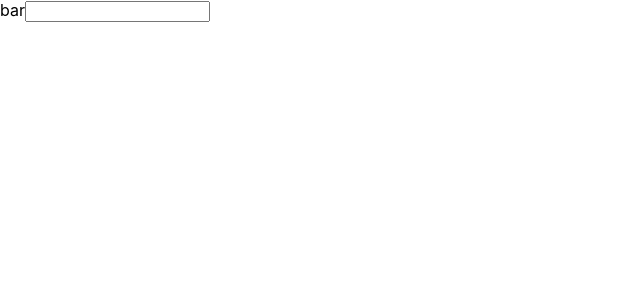
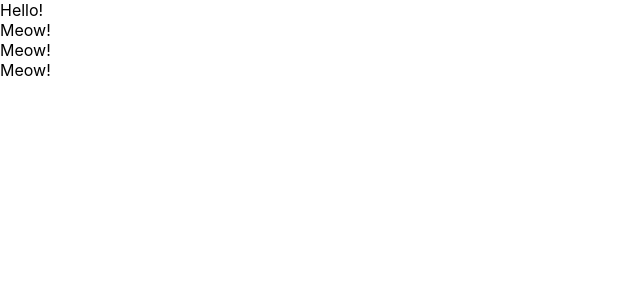
Before and after one commit to KobayashiTakaki/react-redux-crud-application, a React (Create React App) app: page / in a window 1280 px wide. Shown: the top 300 px of the page, without its empty margins (0-640 px from the left). Built offline with nearby package versions, Linux system fonts and the light colour scheme.

Commit message:
Functional Components

```diff
--- a/src/App.js
+++ b/src/App.js
@@ -1,17 +1,33 @@
 import React, { Component } from 'react';
 
 
-class App extends Component {
-  render() {
-    return (
-      <React.Fragment>
-        <label htmlFor="bar">bar</label>
-        <input type="text" onChange={() => {console.log('clicked!')}} />
-      </React.Fragment>
-    )
+// class App extends Component {
+//   render() {
+//     return (
+//       <React.Fragment>
+//         <label htmlFor="bar">bar</label>
+//         <input type="text" onChange={() => {console.log('clicked!')}} />
+//       </React.Fragment>
+//     )
+//
+//
+//   }
+// }
 
+const App = () => {
+  return (
+    <div>
+    Hello!
+    <Cat />
+    <Cat />
+    <Cat />
+    </div>
+  )
 
-  }
+}
+
+const Cat = () => {
+  return <div>Meow!</div>
 }
 
 // class App extends Component {
```
